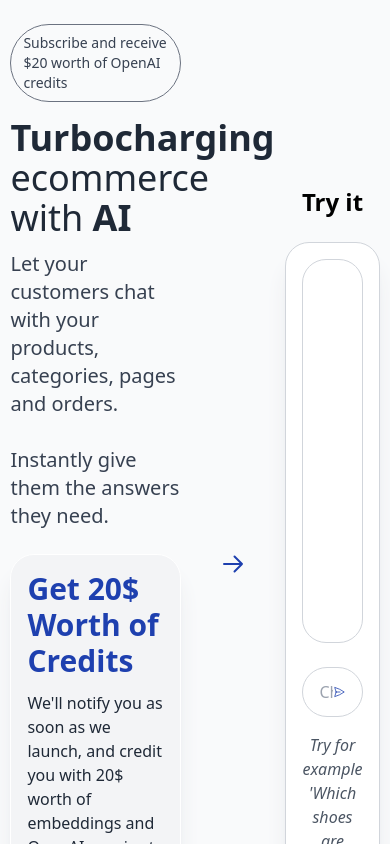
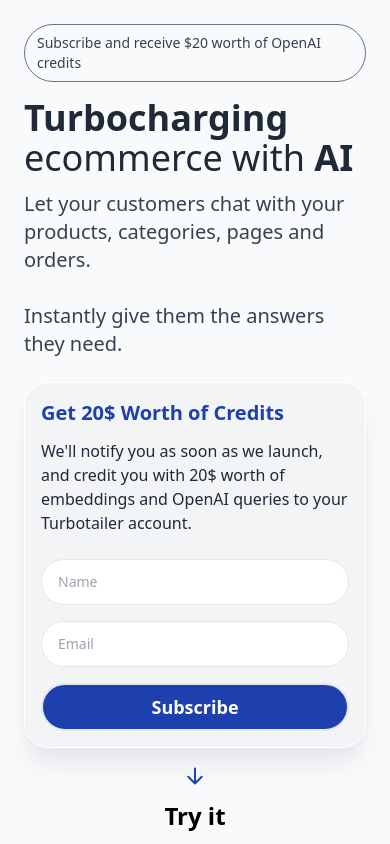
Before and after one commit to freakspace/turbotailer.io, a Next.js app in the folder frontend/: page / in a window 390 px wide. Shown: the top 844 px of the page. Built offline with nearby package versions, Linux system fonts and the light colour scheme; no server answers.

Commit message:
Fix mobile styling on frontpage

```diff
--- a/frontend/src/app/page.tsx
+++ b/frontend/src/app/page.tsx
@@ -56,8 +56,8 @@
 
   return (
     <div className="container mx-auto">
-      <div className="flex justify-center items-center md:h-screen p-6">
-        <div className="w-1/2">
+      <div className="flex flex-col md:flex-row justify-center items-center md:h-screen p-6">
+        <div className="md:w-1/2 ">
           <span className="text-sm inline-block border border-gray-500 px-3 py-2 rounded-full mb-4 text-gray-700">
             Subscribe and receive $20 worth of OpenAI credits
           </span>
@@ -73,7 +73,7 @@
             Instantly give them the answers they need.
           </h2>
           <div className="bg-gray-100 px-4 md:px-8 py-4 md:py-8 rounded-3xl shadow-xl shadow-gray-200 border border-white">
-            <h3 className="text-3xl text-blue-800 font-bold mb-3">
+            <h3 className="text-xl md:text-3xl text-blue-800 font-bold mb-3">
               Get 20$ Worth of Credits
             </h3>
             <p className="mb-6 text-gray-800">
@@ -108,7 +108,7 @@
               />
               <button
                 type="submit"
-                className="px-6 bg-blue-800 text-white flex-1 rounded-full text-lg font-bold border border-2 border-gray-200"
+                className="px-6 py-2 bg-blue-800 text-white rounded-full text-lg font-bold border border-2 border-gray-200"
               >
                 Subscribe
               </button>
@@ -122,7 +122,7 @@
             viewBox="0 0 24 24"
             strokeWidth={2}
             stroke="currentColor"
-            className="w-6 h-6 text-blue-800"
+            className="w-6 h-6 text-blue-800 hidden md:block"
           >
             <path
               strokeLinecap="round"
@@ -130,11 +130,25 @@
               d="M13.5 4.5L21 12m0 0l-7.5 7.5M21 12H3"
             />
           </svg>
+          <svg
+            xmlns="http://www.w3.org/2000/svg"
+            fill="none"
+            viewBox="0 0 24 24"
+            strokeWidth={2}
+            stroke="currentColor"
+            className="mt-4 mb-3 w-6 h-6 text-blue-800 md:hidden "
+          >
+            <path
+              strokeLinecap="round"
+              strokeLinejoin="round"
+              d="M12 4.5v15m0 0l6.75-6.75M12 19.5l-6.75-6.75"
+            />
+          </svg>
         </div>
-        <div className="w-1/2 flex flex-col">
+        <div className="md:w-1/2 flex flex-col">
           <h3 className="font-bold text-2xl text-center mb-6">Try it</h3>
           <div className="bg-white flex flex-col flex-grow border border-gray-300 rounded-3xl p-4 md:p-8 shadow-xl shadow-gray-200">
-            <div className="h-96 flex-grow border border-gray-300 rounded-3xl mb-6 py-3 px-4 text-gray-500"></div>
+            <div className="h-48 md:h-96 flex-grow border border-gray-300 rounded-3xl mb-6 py-3 px-4 text-gray-500"></div>
             <Search />
             <p className="mt-4 text-gray-600 text-center italic">
               Try for example &apos;Which shoes are great for hiking?&apos;
```
